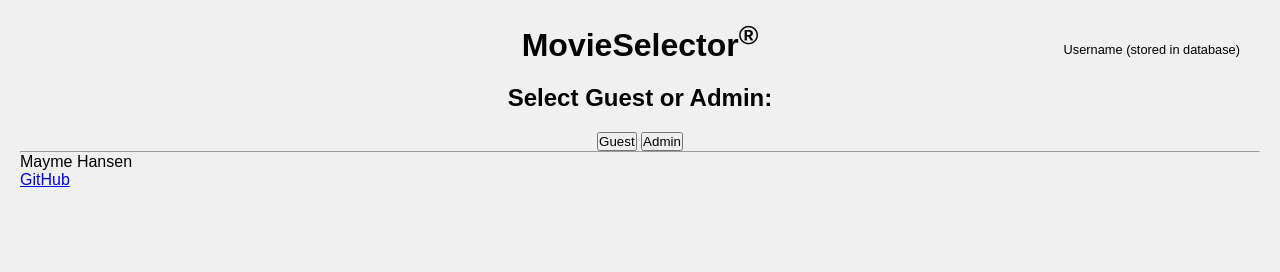
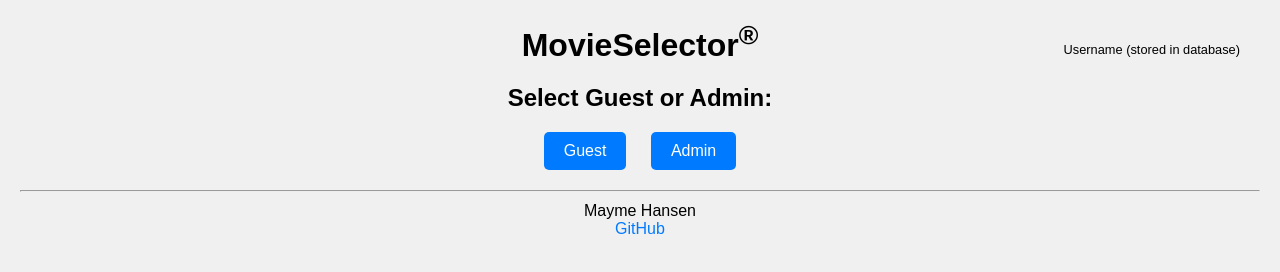
Before and after one commit to mhansen22/startup, a plain HTML site: page user.html in a window 1280 px wide. Drawn offline with Linux system fonts and the light colour scheme.

Commit message:
added footer styling to user.css

```diff
--- a/user.css
+++ b/user.css
@@ -32,3 +32,41 @@ main {
 main h2 {
     margin-bottom: 20px;
 }
+
+
+form {
+    display: inline-block;
+}
+
+form input[type="submit"] {
+    padding: 10px 20px;
+    font-size: 1em;
+    background-color: #007bff;
+    color: #fff;
+    border: none;
+    border-radius: 5px;
+    cursor: pointer;
+    margin: 0 10px;
+}
+
+form input[type="submit"]:hover {
+    background-color: #0056b3;
+}
+
+footer {
+    text-align: center;
+    margin-top: 20px;
+}
+
+footer hr {
+    margin-bottom: 10px;
+}
+
+footer a {
+    color: #007bff;
+    text-decoration: none;
+}
+
+footer a:hover {
+    text-decoration: underline;
+}
```
